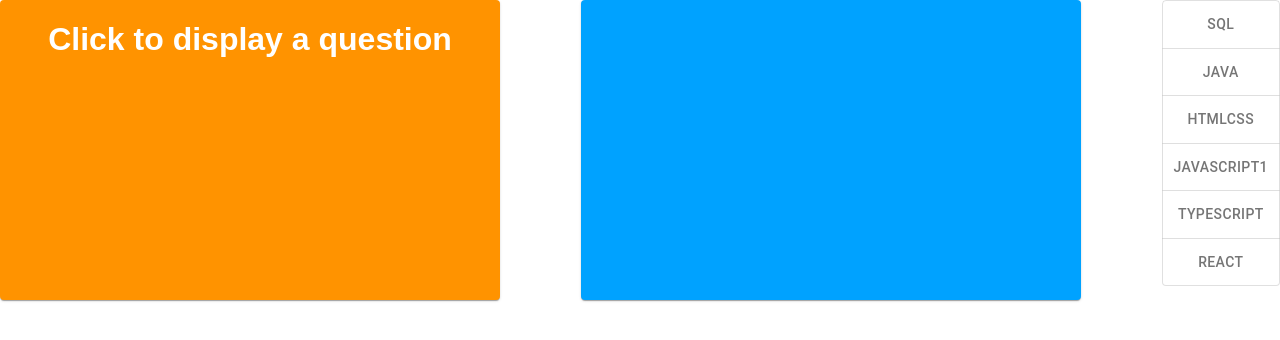
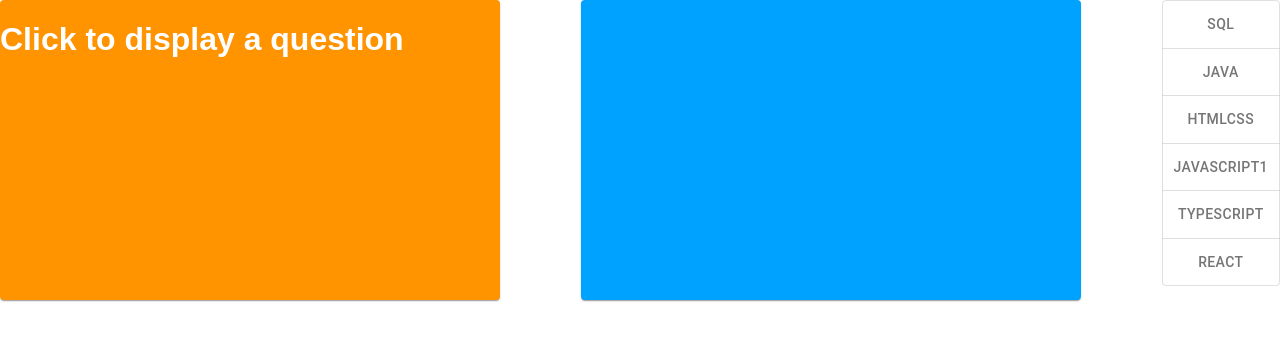
Before and after one commit to jsparks9/cards, a React (Create React App) app: page / in a window 1280 px wide. Shown: the top 340 px of the page. Built offline with nearby package versions, Linux system fonts and the light colour scheme.

Commit message:
left-align text for indentation

```diff
--- a/src/App.tsx
+++ b/src/App.tsx
@@ -268,8 +268,9 @@ export default function App() {
       </div> */}
     <Draggable >
       <Card
-        style={{ width: "500px", height: "300px",
-        backgroundColor: "#FF9300", color: "#ffffff" }}
+        style={{ minWidth: "500px", minHeight: "300px",
+        backgroundColor: "#FF9300", color: "#ffffff",
+        textAlign:"left" }}
       >
         <div //onClick={q_click}
         onMouseDown={q_m_down}
@@ -284,8 +285,10 @@ export default function App() {
 
     <Draggable >
       <Card
-        style={{ width: "500px", height: "300px",
-        backgroundColor: "#00A2FF", color: "#ffffff" }}
+        style={{ minWidth: "500px", minHeight: "300px",
+        backgroundColor: "#00A2FF", color: "#ffffff",
+        textAlign:"left"
+        }}
       >
         <div
           onMouseDown={a_m_down}
```
